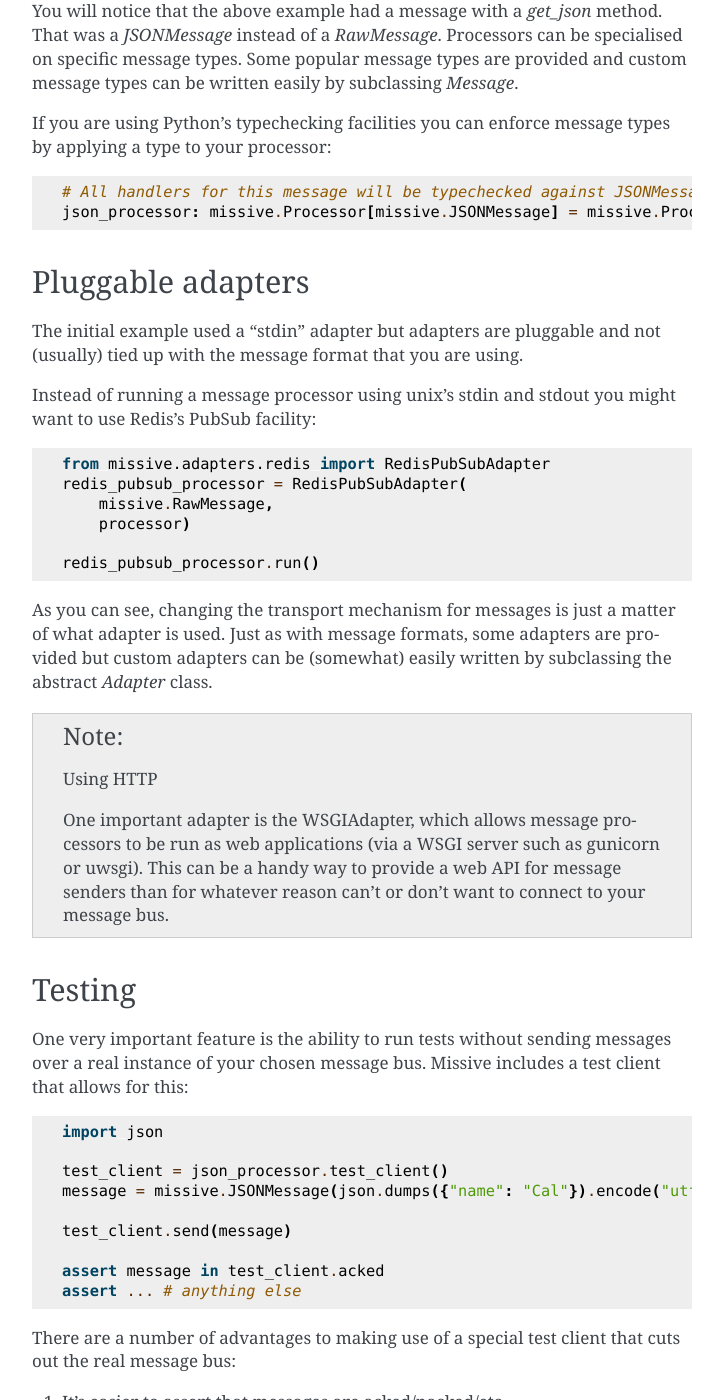
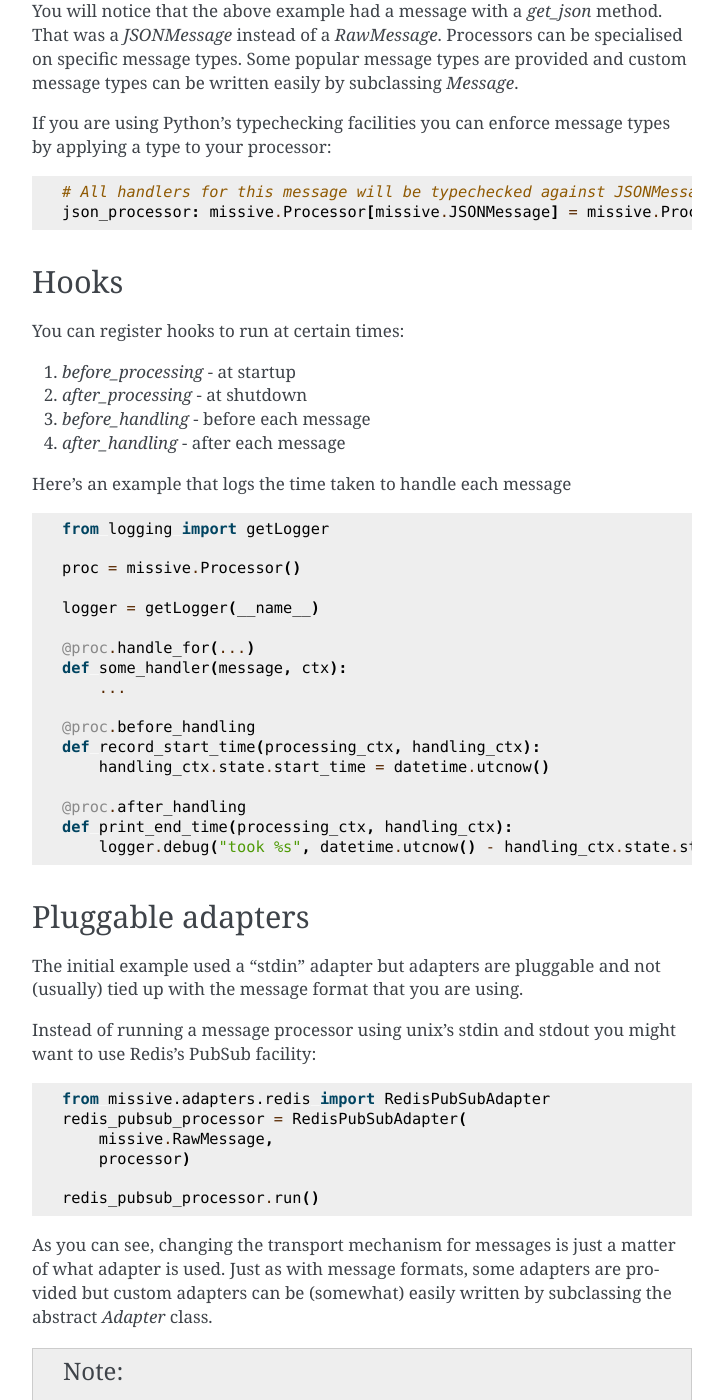
Before and after one commit to calpaterson/missive, a Sphinx documentation site: the page built from docs/quickstart.rst, in a window 1280 px wide and 1400 px high, scrolled down 1601 px. Shown: the whole window, without its empty margins (388-1111 px from the left). Built offline with Sphinx 7.4.7, drawn with Linux system fonts in a browser that asks for light colours; the version number could not be read and is left out.

Commit message:
Update docs for 0.8

```diff
--- a/docs/quickstart.rst
+++ b/docs/quickstart.rst
@@ -93,6 +93,39 @@ by applying a type to your processor:
     # All handlers for this message will be typechecked against JSONMessage
     json_processor: missive.Processor[missive.JSONMessage] = missive.Processor()
 
+Hooks
+-----
+
+You can register hooks to run at certain times:
+
+1. `before_processing` - at startup
+2. `after_processing` - at shutdown
+3. `before_handling` - before each message
+4. `after_handling` - after each message
+
+Here's an example that logs the time taken to handle each message
+
+.. code-block:: python
+
+    from logging import getLogger
+
+    proc = missive.Processor()
+
+    logger = getLogger(__name__)
+
+    @proc.handle_for(...)
+    def some_handler(message, ctx):
+        ...
+
+    @proc.before_handling
+    def record_start_time(processing_ctx, handling_ctx):
+        handling_ctx.state.start_time = datetime.utcnow()
+
+    @proc.after_handling
+    def print_end_time(processing_ctx, handling_ctx):
+        logger.debug("took %s", datetime.utcnow() - handling_ctx.state.start_time)
+
+
 Pluggable adapters
 ------------------
 
@@ -123,7 +156,6 @@ the abstract `Adapter` class.
     uwsgi).  This can be a handy way to provide a web API for message senders
     than for whatever reason can't or don't want to connect to your message
     bus.
-
 
 Testing
 -------
```
Also changed, not shown: other parts of docs/quickstart.rst (+1 -1 lines), README.md (+6 -6 lines).
